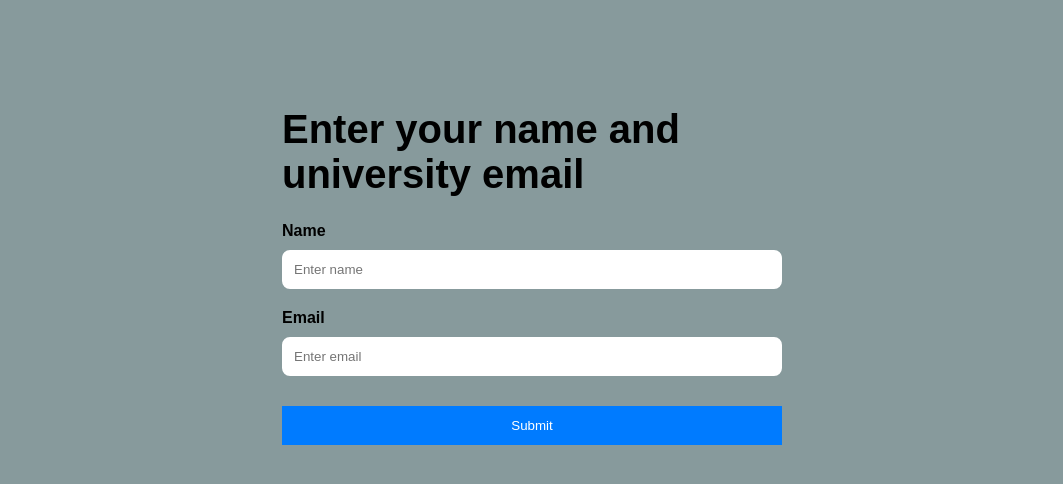
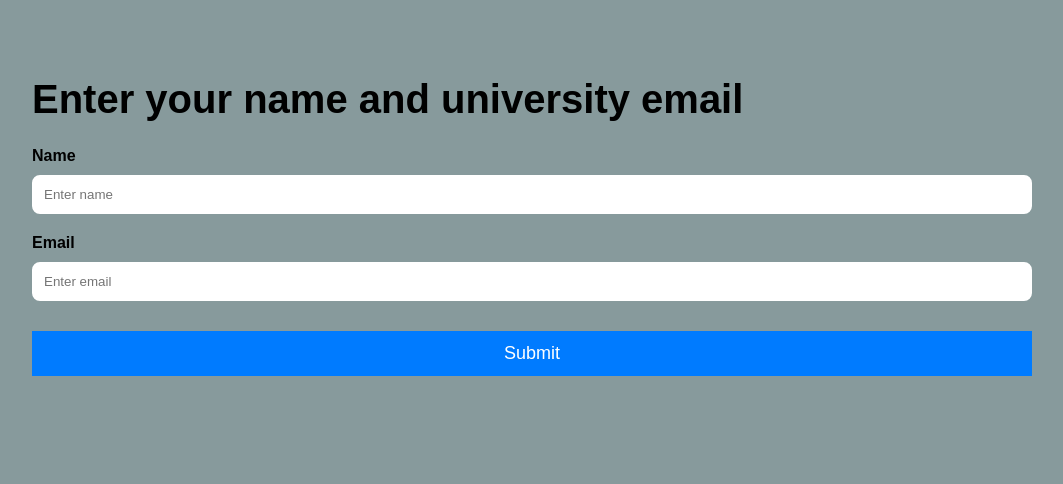
Before and after one commit to DeaDvey/hackstart26, a Flask app: page / in a window 1280 px wide. Shown: the top 484 px of the page, without its empty margins (108-1171 px from the left). Run offline with Flask 3, Linux system fonts and the light colour scheme.

Commit message:
Update index.css

```diff
--- a/static/index.css
+++ b/static/index.css
@@ -5,9 +5,9 @@ body {
 }
 
 .formWrapper {
-    max-width: 500px;
-    margin: 50px auto;
-    padding: 30px;
+    max-width: 1000px;
+    margin: 30px auto;
+    padding: 20px;
 }
 
 .formHeader {
@@ -41,6 +41,7 @@ body {
     width: 100%;
     margin-top: 25px;
     padding: 12px;
+    font-size: 18px;
     background: #007bff;
     color: white;
     border: none;
```
